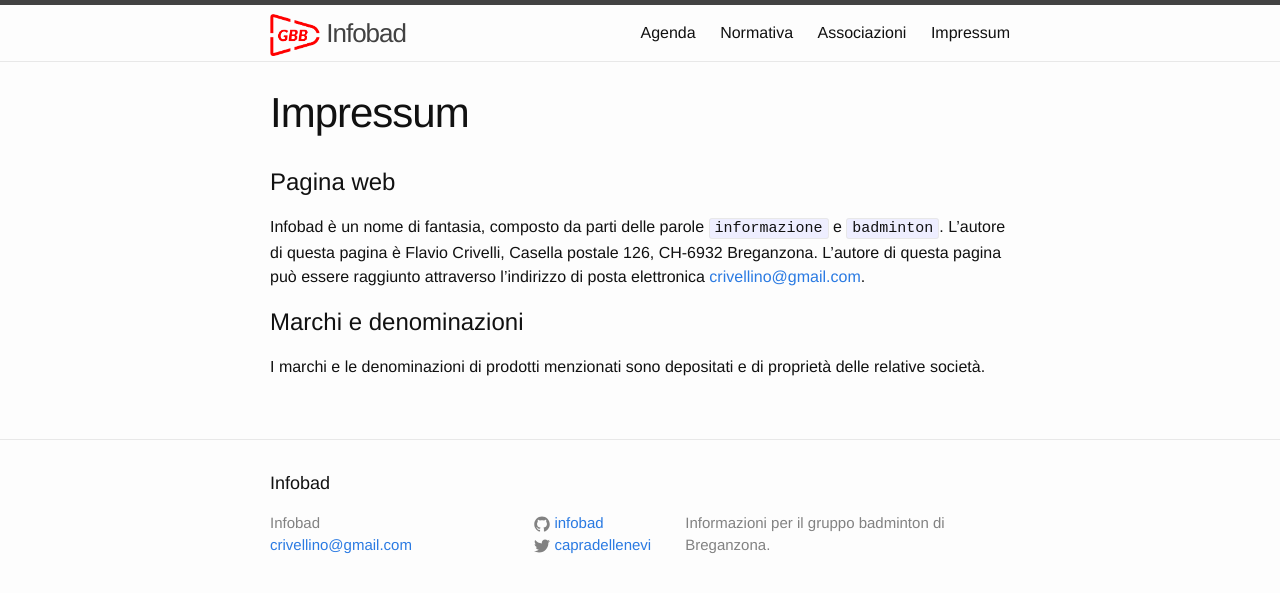
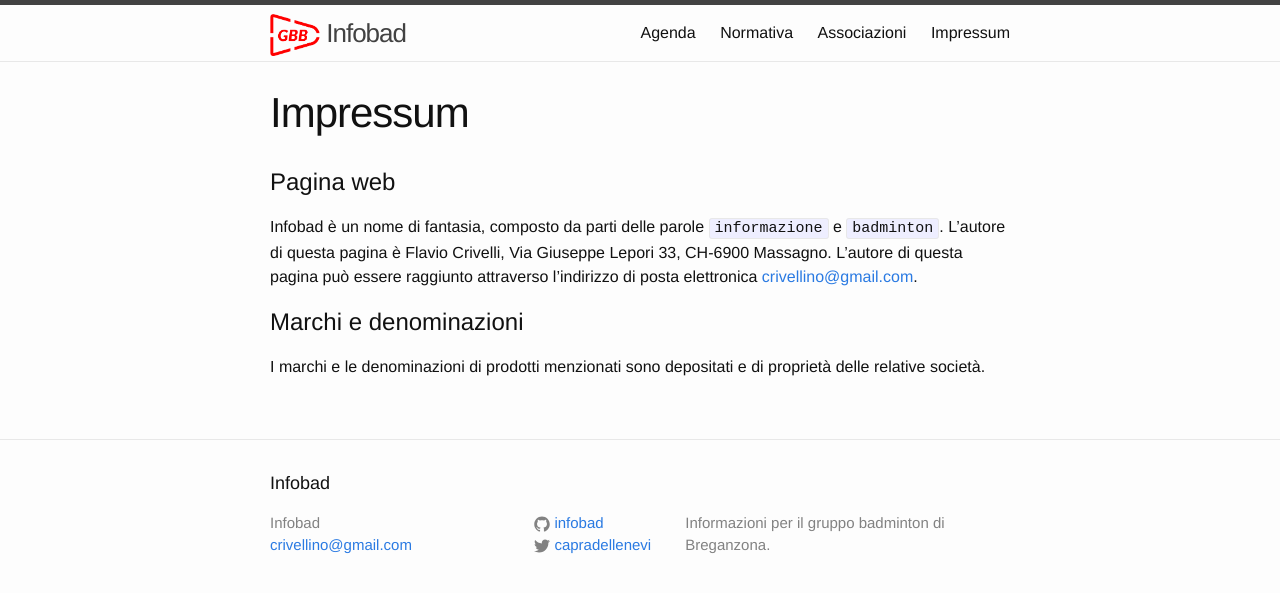
Before and after one commit to infobad/infobad.github.io, a Jekyll site: the page built from impressum.md, in a window 1280 px wide. Shown: the top 593 px of the page. Built offline with Jekyll 4.4.1, drawn with Linux system fonts in a browser that asks for light colours.

Commit message:
Update impressum

```diff
--- a/impressum.md
+++ b/impressum.md
@@ -5,7 +5,7 @@ permalink: /impressum/
 ---
 
 # Pagina web #
-Infobad è un nome di fantasia, composto da parti delle parole `informazione` e `badminton`. L'autore di questa pagina è Flavio Crivelli, Casella postale 126, CH-6932 Breganzona. L'autore di questa pagina può essere raggiunto attraverso l'indirizzo di posta elettronica <a href="mailto:{{ site.email }}">{{ site.email }}</a>.
+Infobad è un nome di fantasia, composto da parti delle parole `informazione` e `badminton`. L'autore di questa pagina è Flavio Crivelli, Via Giuseppe Lepori 33, CH-6900 Massagno. L'autore di questa pagina può essere raggiunto attraverso l'indirizzo di posta elettronica <a href="mailto:{{ site.email }}">{{ site.email }}</a>.
 
 # Marchi e denominazioni #
 I marchi e le denominazioni di prodotti menzionati sono depositati e di proprietà delle relative società.
```
